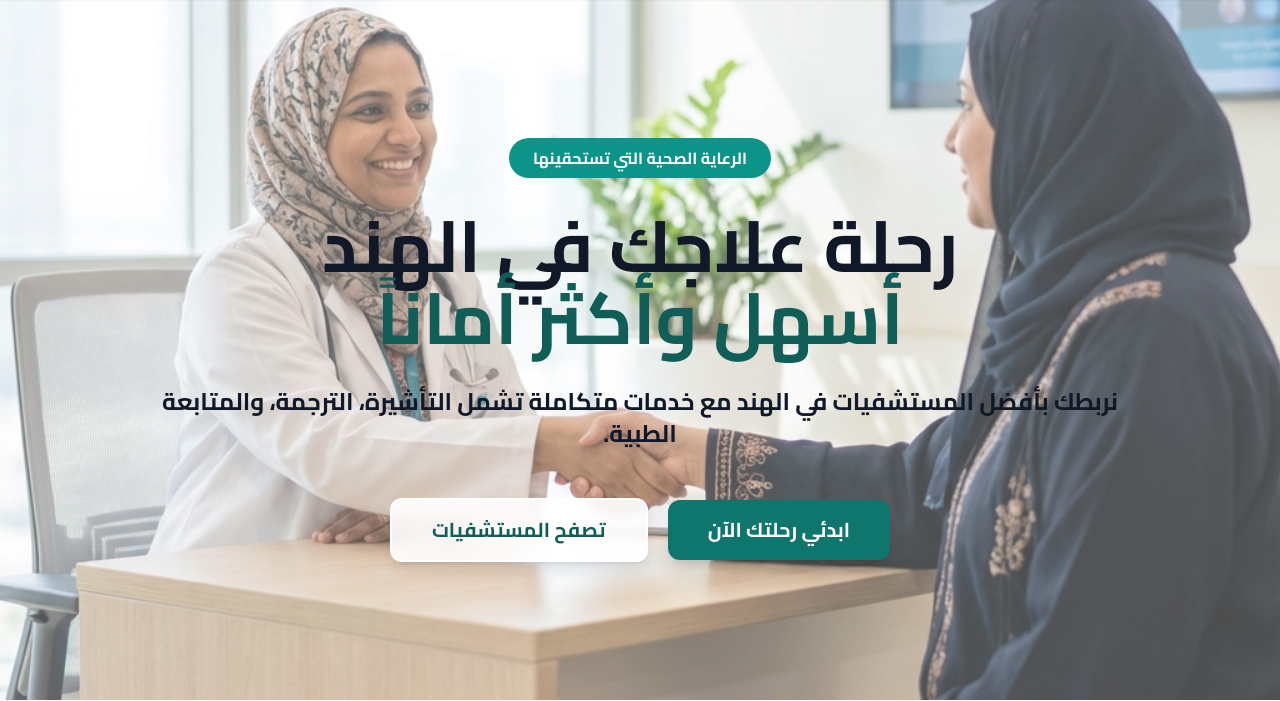
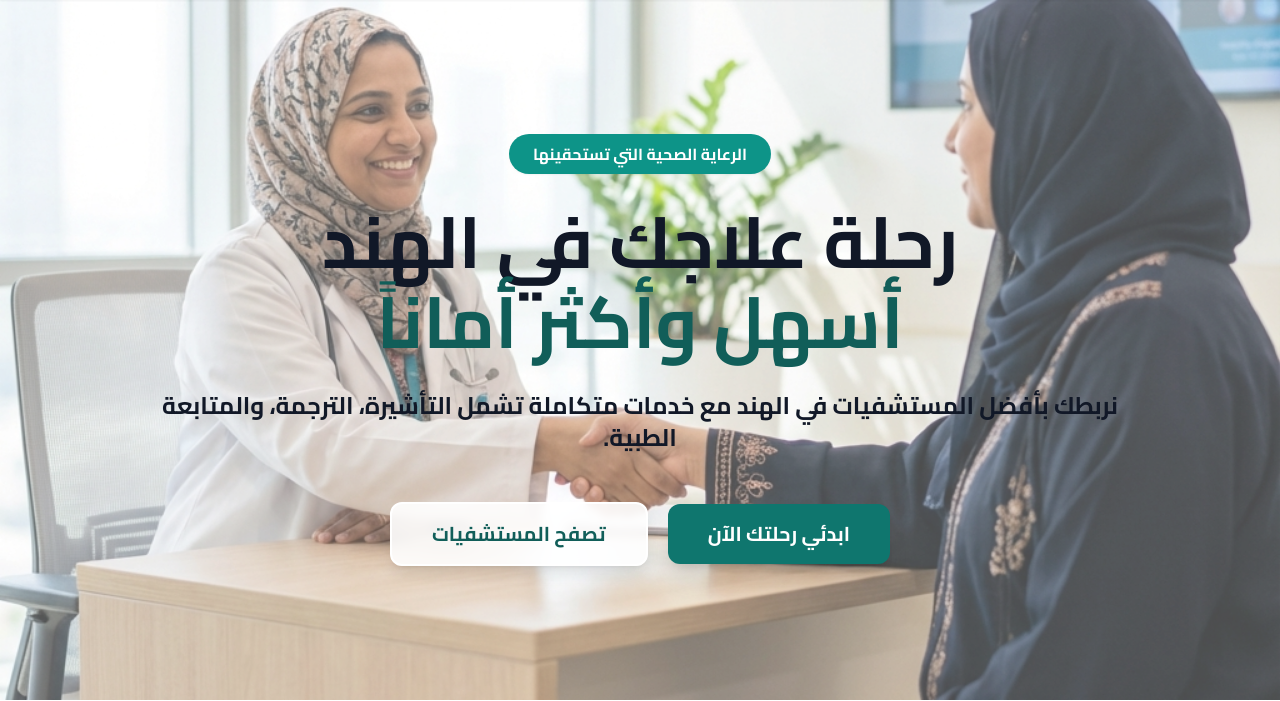
Before and after one commit to immuneera82-hub/raha-medical, a FastAPI app: page / in a window 1280 px wide. Shown: the part 73-774 px from the top of the page. Run offline with FastAPI, Linux system fonts and the light colour scheme; some libraries are stand-ins or nearby versions.

Commit message:
Improve hero text line spacing

```diff
--- a/backend/static/templates/index.html
+++ b/backend/static/templates/index.html
@@ -153,9 +153,9 @@
                 الرعاية الصحية التي تستحقينها
             </span>
 
-            <h1 class="text-5xl md:text-6xl lg:text-7xl font-bold text-gray-900 mb-8 leading-tight">
+            <h1 class="text-5xl md:text-6xl lg:text-7xl font-bold text-gray-900 mb-8 leading-relaxed">
                 رحلة علاجك في الهند <br class="hidden md:block" />
-                <span class="text-teal-800">أسهل وأكثر أماناً</span>
+                <span class="text-teal-800 inline-block mt-2">أسهل وأكثر أماناً</span>
             </h1>
 
             <p class="text-xl md:text-2xl text-gray-900 mb-12 font-bold max-w-5xl mx-auto leading-relaxed">
```
